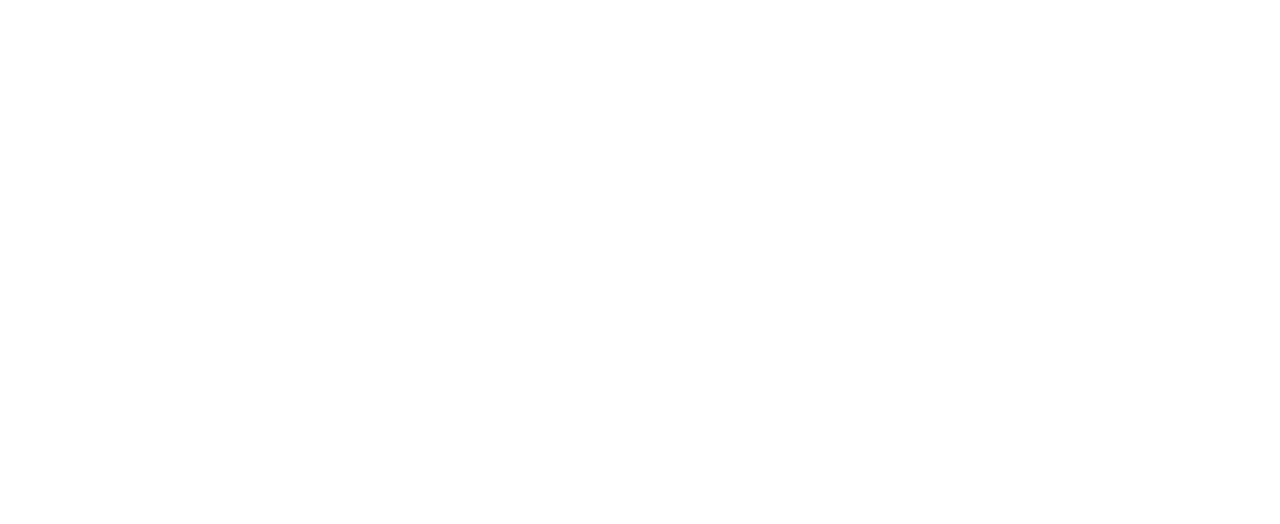
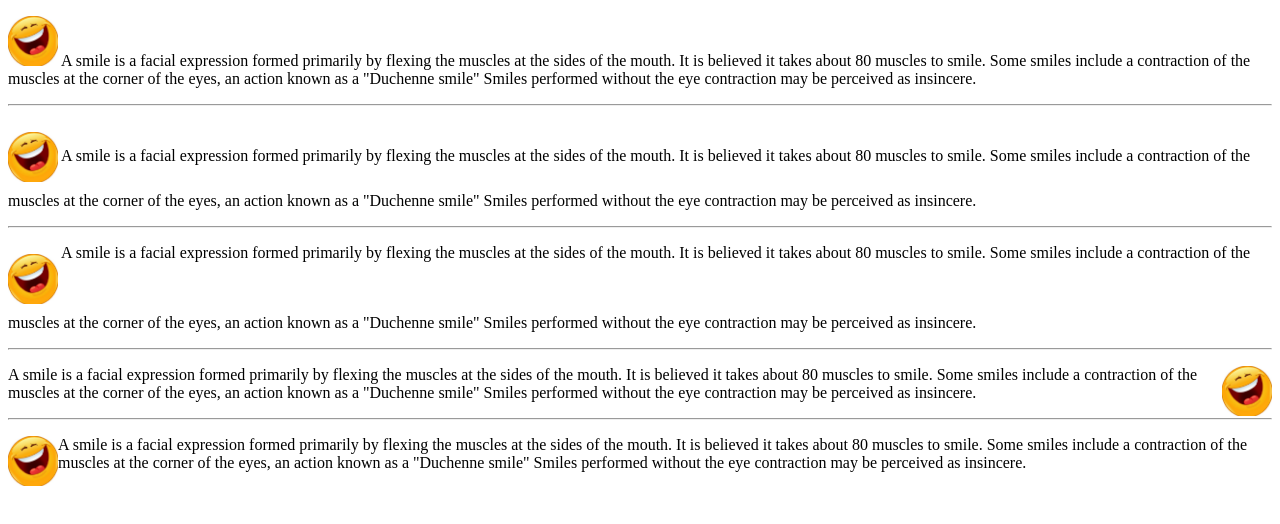
Before and after one commit to HuyenTranz/21024041_TranThiHuyenTran, a plain HTML site: page BTTuan02/Bai07/Bai07.html in a window 1280 px wide. Drawn offline with Linux system fonts and the light colour scheme.

Commit message:
BTTuan02

```diff
--- a/BTTuan02/Bai07/Bai07.html
+++ b/BTTuan02/Bai07/Bai07.html
@@ -6,11 +6,57 @@
     <meta http-equiv="X-UA-Compatible" content="IE=edge">
     <meta name="viewport" content="width=device-width, initial-scale=1.0">
     <title>Bai07</title>
+    <style>
+        p {
+            width: 100%;
+        }
+    </style>
 </head>
 
 <body>
     <div>
-        <img src="" alt="">
+        <p>
+            <img src="anh-mat-cuoi.jpg" alt="Smiley face" width="50" height="50">
+            A smile is a facial expression formed primarily by flexing the muscles at the sides of the mouth.
+            It is believed it takes about 80 muscles to smile. Some smiles include a contraction of the muscles at the corner of the eyes,
+            an action known as a "Duchenne smile" Smiles performed without the eye contraction may be perceived as insincere.
+        </p>
+    </div>
+    <hr>
+    <div>
+        <p>
+            <img src="anh-mat-cuoi.jpg" alt="Smiley face" width="50" height="50" style="vertical-align:middle;margin:10px 0px">
+            A smile is a facial expression formed primarily by flexing the muscles at the sides of the mouth.
+            It is believed it takes about 80 muscles to smile. Some smiles include a contraction of the muscles at the corner of the eyes,
+            an action known as a "Duchenne smile" Smiles performed without the eye contraction may be perceived as insincere.
+        </p>
+    </div>
+    <hr>
+    <div>
+        <p>
+            <img src="anh-mat-cuoi.jpg" alt="Smiley face" width="50" height="50" style="vertical-align:top;margin:10px 0px">
+            A smile is a facial expression formed primarily by flexing the muscles at the sides of the mouth.
+            It is believed it takes about 80 muscles to smile. Some smiles include a contraction of the muscles at the corner of the eyes,
+            an action known as a "Duchenne smile" Smiles performed without the eye contraction may be perceived as insincere.
+        </p>
+    </div>
+    <hr>
+    <div>
+        <p>
+            <img src="anh-mat-cuoi.jpg" alt="Smiley face" width="50" height="50" style="float:right">
+            A smile is a facial expression formed primarily by flexing the muscles at the sides of the mouth.
+            It is believed it takes about 80 muscles to smile. Some smiles include a contraction of the muscles at the corner of the eyes,
+            an action known as a "Duchenne smile" Smiles performed without the eye contraction may be perceived as insincere.
+        </p>
+    </div>
+    <hr>
+    <div>
+        <p>
+            <img src="anh-mat-cuoi.jpg" alt="Smiley face" width="50" height="50" style="float:left">
+            A smile is a facial expression formed primarily by flexing the muscles at the sides of the mouth.
+            It is believed it takes about 80 muscles to smile. Some smiles include a contraction of the muscles at the corner of the eyes,
+            an action known as a "Duchenne smile" Smiles performed without the eye contraction may be perceived as insincere.
+        </p>
     </div>
 </body>
 
```
Also changed, not shown: BTTuan02/Bai07/Bai07_iamge.png (added), BTTuan02/Bai07/anh-mat-cuoi.jpg (added).
